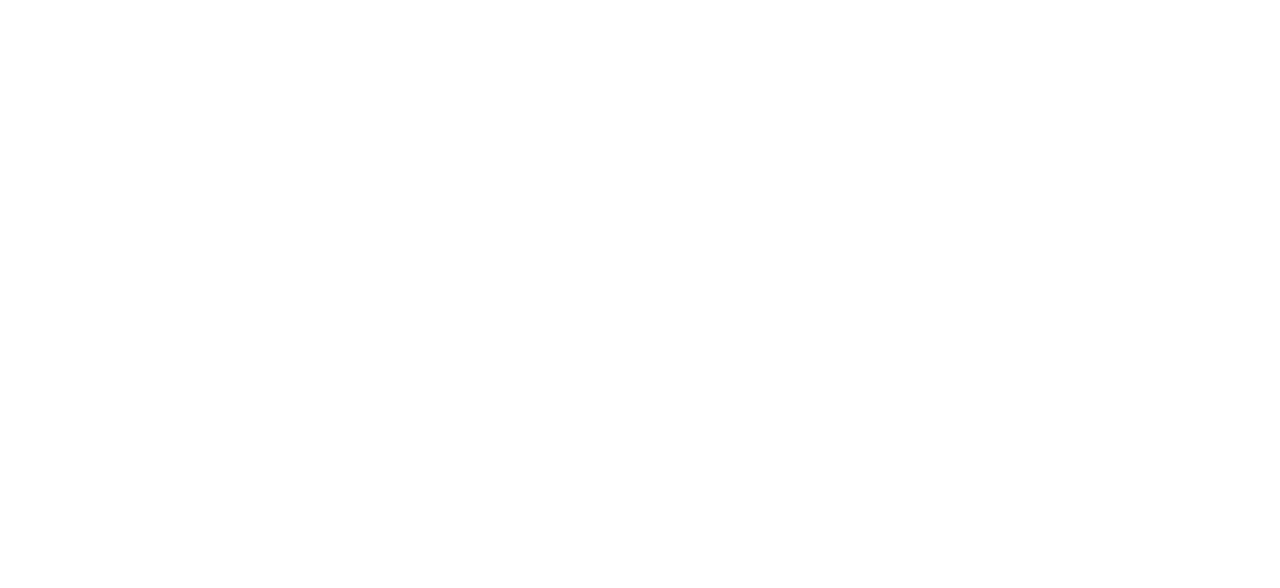
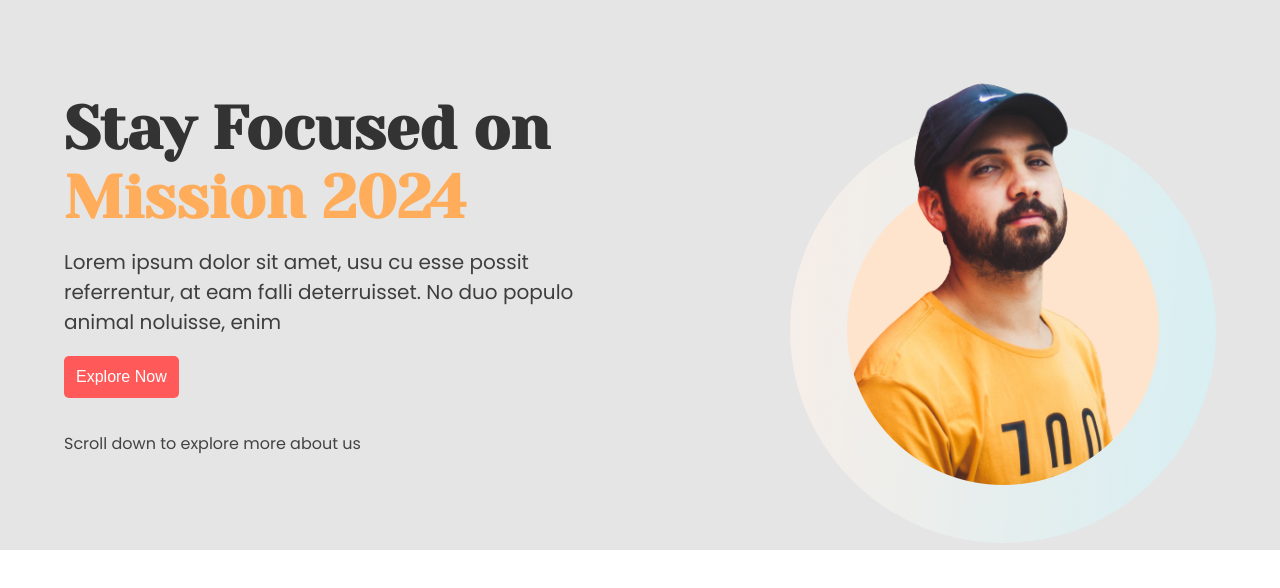
Before and after one commit to mubashirbappi5/mission-24, a plain HTML site: page index.html in a window 1280 px wide. Drawn offline with Linux system fonts and the light colour scheme.

Commit message:
header section

```diff
--- a/css/styles.css
+++ b/css/styles.css
@@ -0,0 +1,68 @@
+@import url('https://fonts.googleapis.com/css2?family=Lobster&family=Poppins:ital,wght@0,100;0,200;0,300;0,400;0,500;0,600;0,700;0,800;0,900;1,100;1,200;1,300;1,400;1,500;1,600;1,700;1,800;1,900&family=Yeseva+One&display=swap');
+/* font family list */
+/* font-family: "Yeseva One", serif;
+font-family: "Lobster", sans-serif; */
+*{
+    box-sizing: border-box;
+    margin: 0;
+    padding: 0;
+}
+body{
+    font-family: "Poppins", sans-serif;
+}
+.header{
+    max-width: 1440px;
+    margin: 0 auto;
+    background: rgb(229, 229, 229);;
+
+}
+.stay-focus{
+    width: 90%;
+    height: auto;
+
+    margin: 0 auto;
+    display: flex;
+    align-items: center;
+    justify-content: space-between;
+}
+.focus-text h1{
+    font-size: 3.75rem;
+    color: #333333;
+    font-family: "Yeseva One", serif;
+
+}
+#mission{
+    color: #FFAD5A;
+}
+.focus-text p{
+    font-size: 1.25rem;
+    color: #3E3E3E;
+    margin-top: 15px;
+}
+.my-image{
+    max-width: 426px;
+}
+.my-image img{
+    width: 100%;
+}
+.btn{
+    background-color: #FF5959;
+    padding: 12px;
+    border-radius: 5px;
+    border:none ;
+    font-size: 1rem;
+    color: #FFFFFF;
+    margin-top: 19px;
+}
+#Scroll{
+    font-size: 1rem;
+    color: #434343;
+    margin-top: 33px;
+}
+@media screen and (max-width:576px) {
+    .stay-focus{
+        flex-direction: column;
+        justify-content: center;
+    }
+
+}
--- a/index.html
+++ b/index.html
@@ -3,9 +3,34 @@
 <head>
     <meta charset="UTF-8">
     <meta name="viewport" content="width=device-width, initial-scale=1.0">
-    <title>Document</title>
+    <title>mission-24</title>
+    <link rel="stylesheet" href="css/styles.css">
 </head>
 <body>
+    <header class="header">
+        <div class="stay-focus">
+            <div class="focus-text">
+                <h1>Stay Focused on <br>
+                  <span id="mission">  Mission 2024</span></h1>
+                    <p>Lorem ipsum dolor sit amet, usu cu esse possit <br> referrentur, at eam falli deterruisset. No duo populo <br> animal noluisse, enim</p>
+                    <button class="btn">Explore Now</button>
+                    <p id="Scroll">Scroll down to explore more about us</p>
+
+            </div>
+            <div class="my-image">
+                <img src="images/person/person-2.png" alt="">
+
+            </div>
+
+        </div>
+
+    </header>
+    <main>
+
+    </main>
+    <footer>
+
+    </footer>
 
 </body>
 </html>
```
